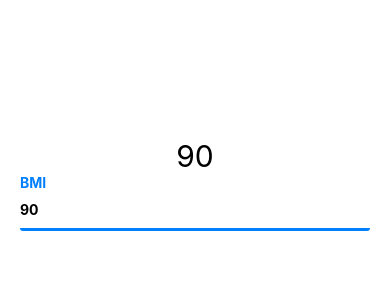
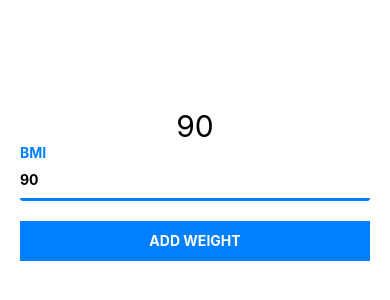
Before and after one commit to HTD-Health/rn_workshops, a React Native app: screen / in a window 390 px wide. Shown: the part 238-538 px from the top of the page. Built offline with nearby package versions, Linux system fonts and the light colour scheme.

Commit message:
Add Button

```diff
--- a/App.js
+++ b/App.js
@@ -1,5 +1,11 @@
 import React from 'react';
-import { StyleSheet, Text, View, TextInput } from 'react-native';
+import {
+  StyleSheet,
+  Text,
+  View,
+  TextInput,
+  TouchableOpacity,
+} from 'react-native';
 
 export default class App extends React.Component {
   constructor(props){
@@ -16,6 +22,10 @@ export default class App extends React.Component {
     })
   };
 
+  onPressButton = () => {
+    console.log(this.state.BMI);
+  };
+
   render() {
     return (
       <View style={styles.container}>
@@ -27,7 +37,17 @@ export default class App extends React.Component {
             style={styles.input}
             onChangeText={this.onChangeBMI}
             value={this.state.BMI}
+            keyboardType="numeric"
           />
+        </View>
+
+        <View style={styles.buttonWrapper}>
+          <TouchableOpacity
+            onPress={this.onPressButton}
+            style={styles.button}
+          >
+            <Text style={styles.buttonText}>ADD WEIGHT</Text>
+          </TouchableOpacity>
         </View>
 
       </View>
@@ -54,8 +74,22 @@ const styles = StyleSheet.create({
   inputWrapper: {
     width: '100%',
   },
+  buttonWrapper: {
+    width: '100%',
+    marginTop: 20,
+  },
   label: {
     color: '#0080FF',
     fontWeight: 'bold',
+  },
+  button: {
+    backgroundColor: '#0080FF',
+    alignItems: 'center',
+    justifyContent: 'center',
+    height: 40
+  },
+  buttonText: {
+    color: 'white',
+    fontWeight: 'bold',
   }
 });
```
